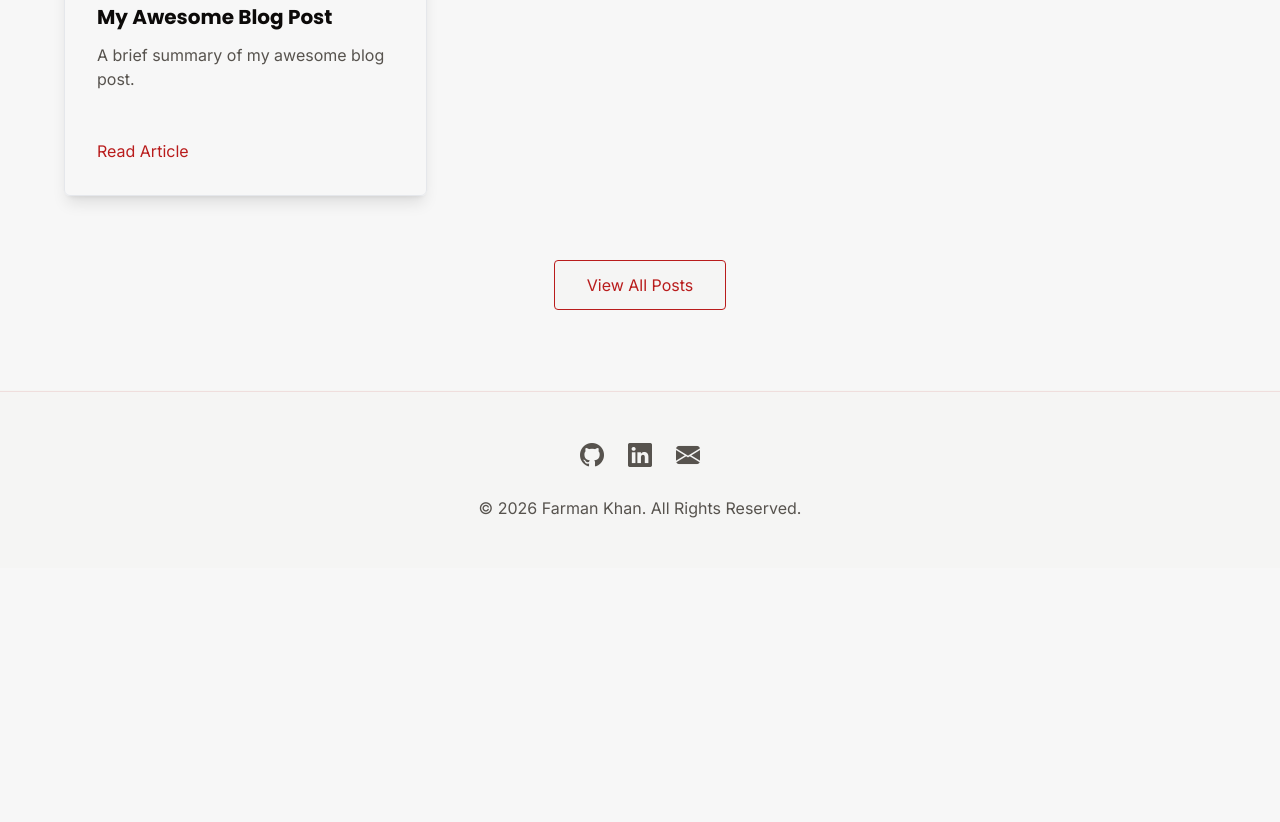
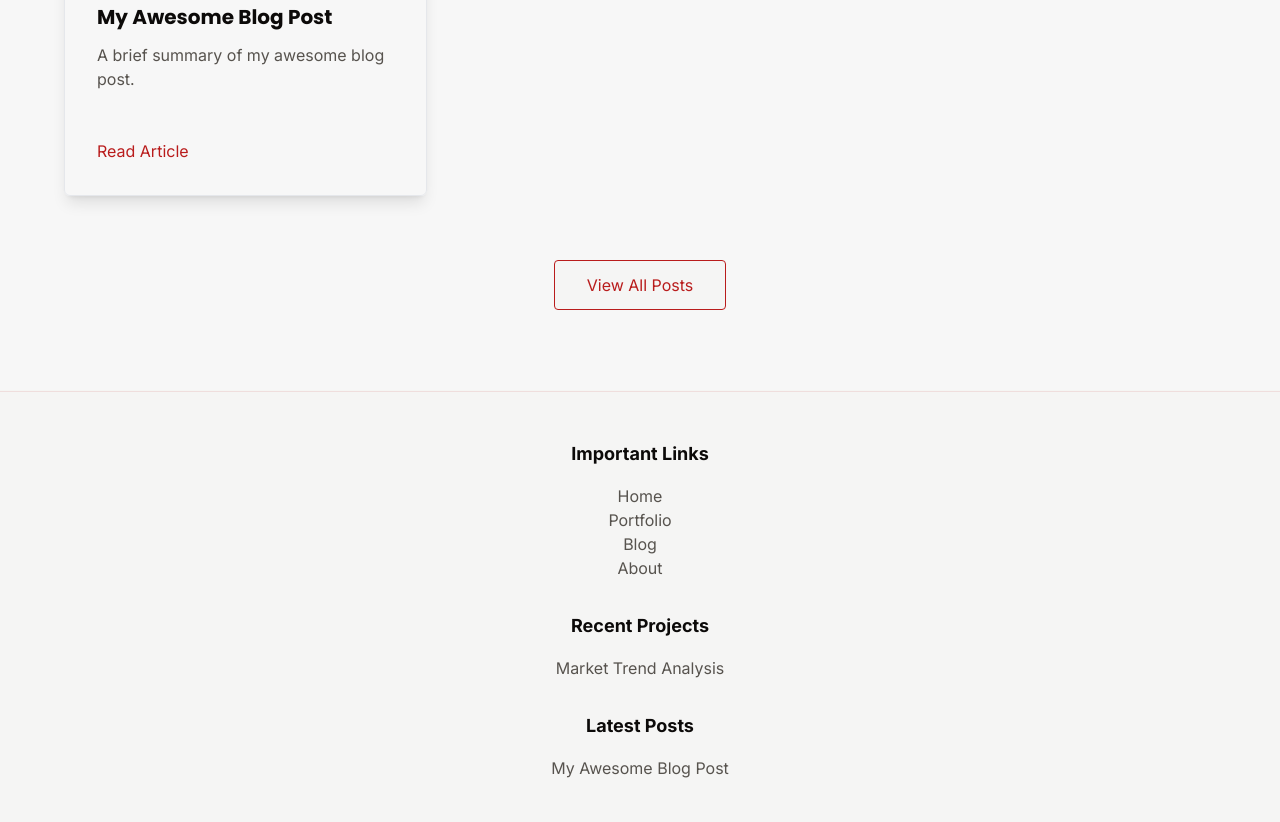
Before and after one commit to farman-khan-space/Portfolio-Website, an Eleventy site: page src/index.njk in a window 1280 px wide. Shown: the part 1978-2800 px from the top of the page. Before the commit the page ends 2546 px from the top, so only its background shows below. Built offline with nearby package versions, Linux system fonts and the light colour scheme; Eleventy itself is replaced by a stand-in of ours; files that its build step writes are made by us from their sources; files whose address does not match are found by name; a web font is replaced by a local one.

Commit message:
fix: fix the footer links

```diff
--- a/src/_includes/footer.njk
+++ b/src/_includes/footer.njk
@@ -1,19 +1,77 @@
-<div class="container mx-auto px-6 py-12 text-center text-foreground-muted border-t border-primary/[0.1]">
-    <div class="flex justify-center space-x-6 mb-6">
-        {# I added aria-hidden="true" to the icons and updated the hrefs #}
-        <a href="YOUR_GITHUB_URL" target="_blank" aria-label="GitHub Profile" class="text-2xl hover:text-primary transition-colors duration-theme"><i class="bi bi-github" aria-hidden="true"></i></a>
-        <a href="YOUR_LINKEDIN_URL" target="_blank" aria-label="LinkedIn Profile" class="text-2xl hover:text-primary transition-colors duration-theme"><i class="bi bi-linkedin" aria-hidden="true"></i></a>
-        <a href="mailto:YOUR_EMAIL_ADDRESS" aria-label="Email Me" class="text-2xl hover:text-primary transition-colors duration-theme"><i class="bi bi-envelope-fill" aria-hidden="true"></i></a>
+{# Main footer container with background color and padding #}
+<div class="bg-accent text-foreground-muted border-t border-primary/[0.1]">
+    <div class="container mx-auto px-6 py-12">
+
+        {# Grid container for the columns. It's a single column on mobile and three columns on medium screens and up. #}
+        <div class="grid grid-cols-1 md:grid-cols-3 gap-8 text-center md:text-left mb-12">
+
+            <!-- Column 1: Site Navigation -->
+            <div>
+                <h3 class="font-bold text-lg text-foreground mb-4">Important Links</h3>
+                <ul class="space-y-2">
+                    <li><a href="{{ '/' | url }}" class="hover:text-primary transition-colors">Home</a></li>
+                    <li><a href="{{ '/portfolio/' | url }}" class="hover:text-primary transition-colors">Portfolio</a></li>
+                    <li><a href="{{ '/blog/' | url }}" class="hover:text-primary transition-colors">Blog</a></li>
+                    <li><a href="{{ '/about/' | url }}" class="hover:text-primary transition-colors">About</a></li>
+                </ul>
+            </div>
+
+            <!-- Column 2: Recent Projects -->
+            <div>
+                <h3 class="font-bold text-lg text-foreground mb-4">Recent Projects</h3>
+                <ul class="space-y-2">
+                    {# This Nunjucks loop gets the 3 most recent projects from your collection #}
+                    {% for project in collections.projects | reverse %}
+                    {% if loop.index0 < 3 %}
+                    <li>
+                        <a href="{{ project.url | url }}" class="hover:text-primary transition-colors">
+                            {{ project.data.title }}
+                        </a>
+                    </li>
+                    {% endif %}
+                    {% endfor %}
+                </ul>
+            </div>
+
+            <!-- Column 3: Latest Blog Posts -->
+            <div>
+                <h3 class="font-bold text-lg text-foreground mb-4">Latest Posts</h3>
+                <ul class="space-y-2">
+                    {# This Nunjucks loop gets the 3 most recent posts from your collection #}
+                    {% for post in collections.posts | reverse %}
+                    {% if loop.index0 < 3 %}
+                    <li>
+                        <a href="{{ post.url | url }}" class="hover:text-primary transition-colors">
+                            {{ post.data.title }}
+                        </a>
+                    </li>
+                    {% endif %}
+                    {% endfor %}
+                </ul>
+            </div>
+
+        </div>
+
+        {# Bottom section with social links and copyright, centered #}
+        <div class="text-center text-foreground-muted border-t border-primary/[0.1] pt-8">
+            <div class="flex justify-center space-x-6 mb-6">
+                <a href="YOUR_GITHUB_URL" target="_blank" aria-label="GitHub Profile" class="text-2xl hover:text-primary transition-colors duration-theme"><i class="bi bi-github" aria-hidden="true"></i></a>
+                <a href="YOUR_LINKEDIN_URL" target="_blank" aria-label="LinkedIn Profile" class="text-2xl hover:text-primary transition-colors duration-theme"><i class="bi bi-linkedin" aria-hidden="true"></i></a>
+                <a href="mailto:YOUR_EMAIL_ADDRESS" aria-label="Email Me" class="text-2xl hover:text-primary transition-colors duration-theme"><i class="bi bi-envelope-fill" aria-hidden="true"></i></a>
+            </div>
+            <p>&copy; {% year %} Farman Khan. All Rights Reserved.</p>
+        </div>
+
     </div>
-    <p>&copy; {% year %} Farman Khan. All Rights Reserved.</p>
 </div>
 
+{# Your existing floating buttons remain unchanged #}
 <div class="fixed bottom-5 right-5 z-50 flex flex-col space-y-3">
     <button id="scroll-to-top" class="h-12 w-12 flex items-center justify-center rounded-full bg-foreground text-background shadow-lg hover:scale-110 transition-transform duration-theme opacity-0 invisible" title="Go to top">
         <svg xmlns="http://www.w3.org/2000/svg" width="24" height="24" viewBox="0 0 24" fill="none" stroke="currentColor" stroke-width="2" stroke-linecap="round" stroke-linejoin="round"><path d="M12 19V5M5 12l7-7 7 7"/></svg>
     </button>
     <button id="theme-toggle-floating" class="h-12 w-12 flex items-center justify-center rounded-full bg-foreground text-background shadow-lg hover:scale-110 transition-transform duration-theme" title="Toggle theme">
-        <svg class="sun h-6 w-6 hidden dark:block" xmlns="http://www.w3.org/2000/svg" viewBox="0 0 24 24" fill="none" stroke="currentColor" stroke-width="2" stroke-linecap="round" stroke-linejoin="round"><circle cx="12" cy="12" r="5"></circle><line x1="12" y1="1" x2="12" y2="3"></line><line x1="12" y1="21" x2="12" y2="23"></line><line x1="4.22" y1="4.22" x2="5.64" y2="5.64"></line><line x1="18.36" y1="18.36" x2="19.78" y2="19.78"></line><line x1="1" y1="12" x2="3" y2="12"></line><line x1="21" y1="12" x2="23" y2="12"></line><line x1="4.22" y1="19.78" x2="5.64" y2="18.36"></line><line x1="18.36" y1="5.64" x2="19.78" y2="4.22"></line></svg>
-        <svg class="moon h-6 w-6 dark:hidden" xmlns="http://www.w3.org/2000/svg" viewBox="0 0 24 24" fill="none" stroke="currentColor" stroke-width="2" stroke-linecap="round" stroke-linejoin="round"><path d="M21 12.79A9 9 0 1 1 11.21 3 7 7 0 0 0 21 12.79z"></path></svg>
+        <svg class="sun h-6 w-6 hidden dark:block" xmlns="http://www.w3.org/2000/svg" viewBox="0 0 24" fill="none" stroke="currentColor" stroke-width="2" stroke-linecap="round" stroke-linejoin="round"><circle cx="12" cy="12" r="5"></circle><line x1="12" y1="1" x2="12" y2="3"></line><line x1="12" y1="21" x2="12" y2="23"></line><line x1="4.22" y1="4.22" x2="5.64" y2="5.64"></line><line x1="18.36" y1="18.36" x2="19.78" y2="19.78"></line><line x1="1" y1="12" x2="3" y2="12"></line><line x1="21" y1="12" x2="23" y2="12"></line><line x1="4.22" y1="19.78" x2="5.64" y2="18.36"></line><line x1="18.36" y1="5.64" x2="19.78" y2="4.22"></line></svg>
+        <svg class="moon h-6 w-6 dark:hidden" xmlns="http://www.w3.org/2000/svg" viewBox="0 0 24" fill="none" stroke="currentColor" stroke-width="2" stroke-linecap="round" stroke-linejoin="round"><path d="M21 12.79A9 9 0 1 1 11.21 3 7 7 0 0 0 21 12.79z"></path></svg>
     </button>
 </div>
```
